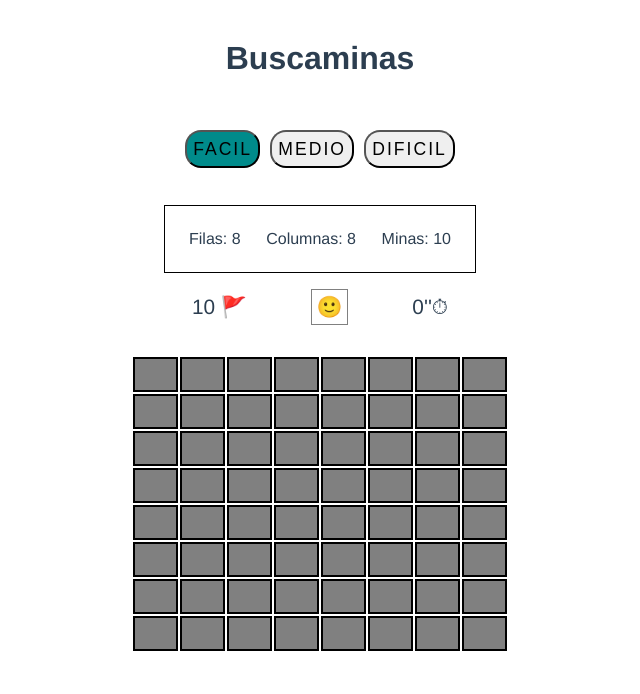
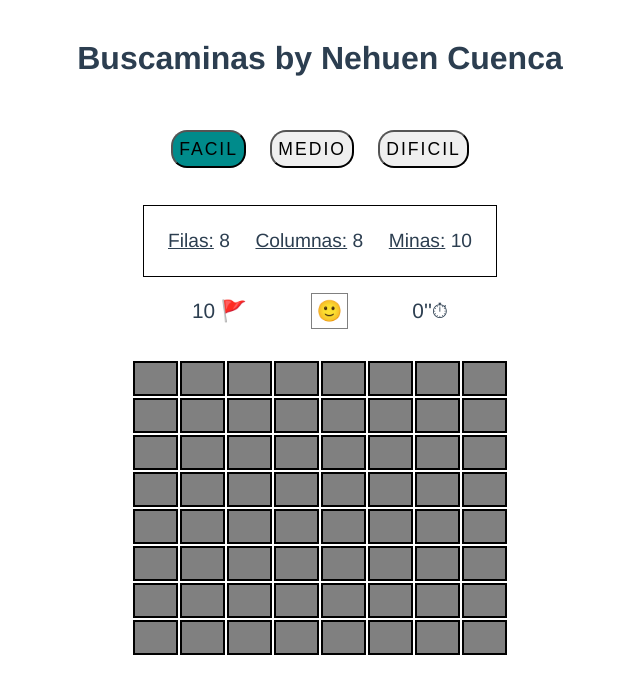
Before and after one commit to NehuenCuenca/buscaminas-vue, a Vue app: page / in a window 1280 px wide. Shown: the top 694 px of the page, without its empty margins (320-960 px from the left). Built offline with nearby package versions, Linux system fonts and the light colour scheme.

Commit message:
agrego descripcion en README

```diff
--- a/src/App.vue
+++ b/src/App.vue
@@ -1,5 +1,5 @@
 <template>
-  <h1>Buscaminas</h1>
+  <h1>Buscaminas by Nehuen Cuenca</h1>
   <Dificultades/>
   <Tablero />
 </template>
--- a/src/components/Dificultades.vue
+++ b/src/components/Dificultades.vue
@@ -7,9 +7,9 @@
             </li>
         </ul>
         <div id="info-nivel">
-            <span>Filas: {{ dificultad.dificultadActual.filas }}</span>
-            <span>Columnas: {{ dificultad.dificultadActual.columnas }} </span>
-            <span>Minas: {{ dificultad.dificultadActual.cantBombas}}</span>
+            <span><u>Filas:</u> {{ dificultad.dificultadActual.filas }}</span>
+            <span><u>Columnas:</u> {{ dificultad.dificultadActual.columnas }} </span>
+            <span><u>Minas:</u> {{ dificultad.dificultadActual.cantBombas}}</span>
         </div>
     </div>
 </template>
@@ -92,5 +92,6 @@ ul#lista-niveles{
     column-gap: 2vw;
     padding: 3vh;
     border: 1px solid black;
+    font-size: 1.2rem;
 }
 </style>
```
Also changed, not shown: 1 other file (tests, documents, lock files or other folders).
